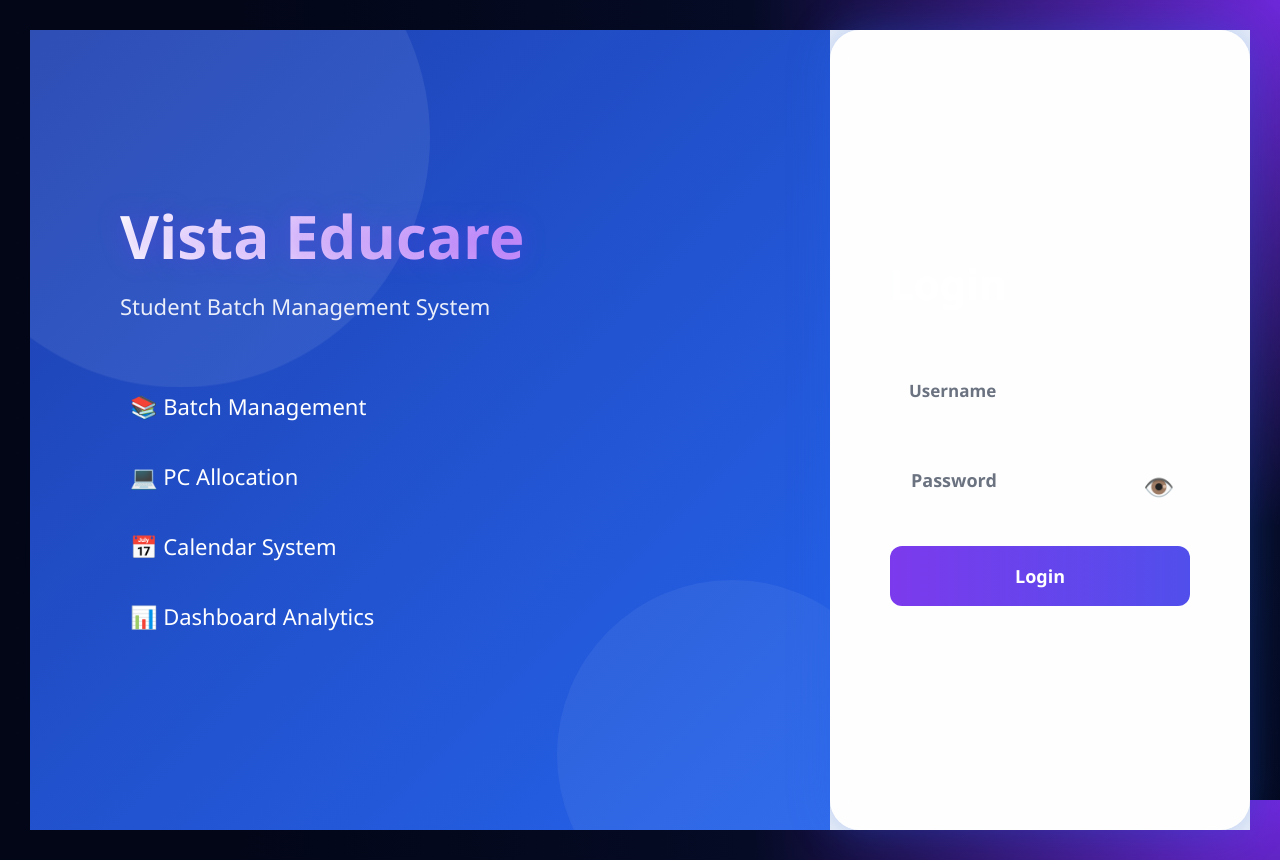
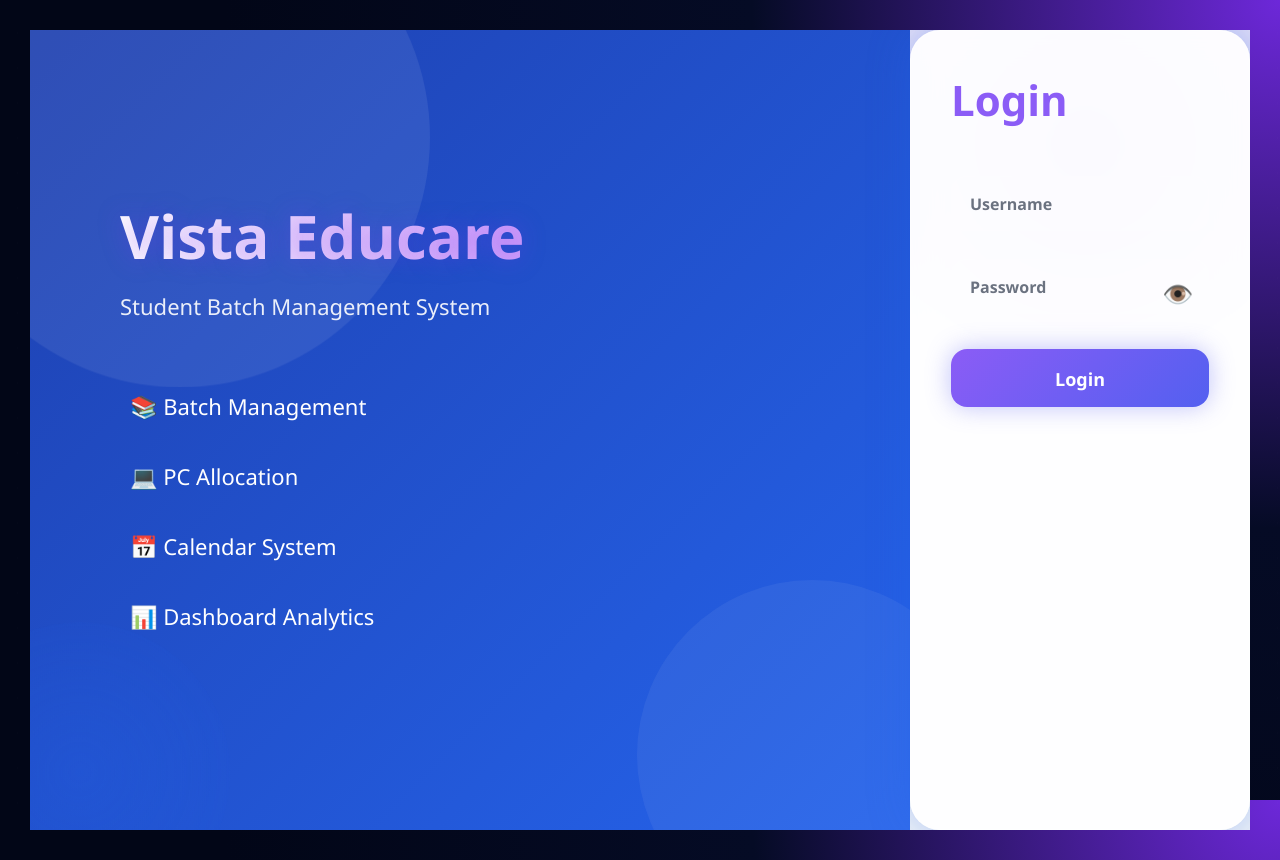
Before and after one commit to realhimanshujha/Student_batch, a Flask app: page /login in a window 1280 px wide. Run offline with Flask 3, Linux system fonts and the light colour scheme.

Commit message:
Cyber premium

```diff
--- a/app.py
+++ b/app.py
@@ -578,17 +578,40 @@ def edit(id):
 
     current = student["Days"].split(",")
 
+    old_batch=student["Batch"]
+
+    old_pc=student["PC"]
+
     if request.method=="POST":
 
+        old_course=student["Course"]
+        old_batch=student["Batch"]
+        old_pc=student["PC"]
+        old_days=student["Days"]
+
         name=request.form["name"]
+        course=request.form["course"]
+        batch=request.form["batch"]
+        pc=request.form["pc"]
+        days=request.form["days"]
 
-        course=request.form["course"]
+        session["popup"]={
 
-        batch=request.form["batch"]
+        "name":name,
 
-        pc=request.form["pc"]
+        "old_course":old_course,
+        "new_course":course,
 
-        days=request.form["days"]
+        "old_batch":old_batch,
+        "new_batch":batch,
+
+        "old_pc":old_pc,
+        "new_pc":pc,
+
+        "old_days":old_days,
+        "new_days":days
+
+        }
 
         requests.post(
 
@@ -625,6 +648,21 @@ def edit(id):
         }
 
         )
+
+        session["popup"]={
+
+        "name":name,
+
+        "old_batch":old_batch,
+        "new_batch":batch,
+
+        "old_pc":old_pc,
+        "new_pc":pc,
+
+        "old_days":old_days,
+        "new_days":days
+
+        }
 
         return redirect("/")
 
--- a/static/style.css
+++ b/static/style.css
@@ -934,26 +934,39 @@ font-size:22px;
 
 .login-box{
 
-width:420px;
-
-background:white;
-
-padding:60px;
-
-display:flex;
-
-flex-direction:column;
-
-justify-content:center;
-
-box-shadow:
-
--8px 0 30px rgba(
-0,
-0,
-0,
-0.08
-);
+width:340px;
+
+padding:40px;
+
+border-radius:28px;
+
+background:rgba(255,255,255,0.08);
+
+backdrop-filter:blur(20px);
+
+-webkit-backdrop-filter:blur(20px);
+
+border:1px solid rgba(255,255,255,.15);
+
+box-shadow:
+
+0 8px 32px rgba(139,92,246,.25),
+
+0 0 60px rgba(99,102,241,.15);
+
+animation:fadeUp 1s ease;
+
+transition:.4s;
+
+}
+
+.login-box:hover{
+
+transform:translateY(-5px);
+
+box-shadow:
+
+0 10px 40px rgba(139,92,246,.35);
 
 }
 
@@ -3419,3 +3432,241 @@ text-shadow:
 rgba(139,92,246,.6);
 
 }
+
+.login-page{
+
+position:relative;
+
+overflow:hidden;
+
+}
+
+.login-page::before{
+
+content:"";
+
+position:absolute;
+
+width:450px;
+
+height:450px;
+
+background:
+
+radial-gradient(
+
+circle,
+
+rgba(139,92,246,.35),
+
+transparent
+
+);
+
+top:-150px;
+
+right:-100px;
+
+border-radius:50%;
+
+animation:floatGlow 8s infinite alternate;
+
+}
+
+.login-page::after{
+
+content:"";
+
+position:absolute;
+
+width:300px;
+
+height:300px;
+
+background:
+
+radial-gradient(
+
+circle,
+
+rgba(37,99,235,.25),
+
+transparent
+
+);
+
+bottom:-120px;
+
+left:-100px;
+
+border-radius:50%;
+
+animation:floatGlow2 10s infinite alternate;
+
+}
+
+@keyframes floatGlow{
+
+from{
+
+transform:
+
+translateY(0px)
+
+translateX(0px);
+
+}
+
+to{
+
+transform:
+
+translateY(40px)
+
+translateX(-40px);
+
+}
+
+}
+
+@keyframes floatGlow2{
+
+from{
+
+transform:
+
+translateY(0px);
+
+}
+
+to{
+
+transform:
+
+translateY(-30px);
+
+}
+
+}
+
+.login-box input{
+
+height:55px;
+
+border:none;
+
+border-radius:16px;
+
+background:
+
+rgba(255,255,255,.08);
+
+padding-left:18px;
+
+color:white;
+
+font-size:16px;
+
+transition:.3s;
+
+}
+
+.login-box input:focus{
+
+outline:none;
+
+box-shadow:
+
+0 0 20px
+
+rgba(139,92,246,.6);
+
+transform:scale(1.02);
+
+}
+
+
+.login-box button{
+
+height:58px;
+
+border:none;
+
+border-radius:16px;
+
+font-size:18px;
+
+font-weight:700;
+
+background:
+
+linear-gradient(
+
+135deg,
+
+#8b5cf6,
+
+#2563eb
+
+);
+
+background-size:200%;
+
+transition:.4s;
+
+cursor:pointer;
+
+color:white;
+
+box-shadow:
+
+0 0 25px
+
+rgba(99,102,241,.4);
+
+}
+
+.login-box button:hover{
+
+background-position:right;
+
+transform:translateY(-3px);
+
+box-shadow:
+
+0 0 35px
+
+rgba(139,92,246,.8);
+
+}
+
+
+@keyframes fadeUp{
+
+from{
+
+opacity:0;
+
+transform:
+
+translateY(40px);
+
+}
+
+to{
+
+opacity:1;
+
+transform:
+
+translateY(0);
+
+}
+
+}
+
+.login-title{
+
+color:#8b5cf6 !important;
+
+}
--- a/templates/login.html
+++ b/templates/login.html
@@ -63,11 +63,7 @@ Student Batch Management System
 
 <div class="login-box">
 
-<h2>
-
-Login
-
-</h2>
+<h2 class="login-title">Login</h2>
 
 <form method="POST">
 
```
Also changed, not shown: templates/index.html (+135 -2 lines).
